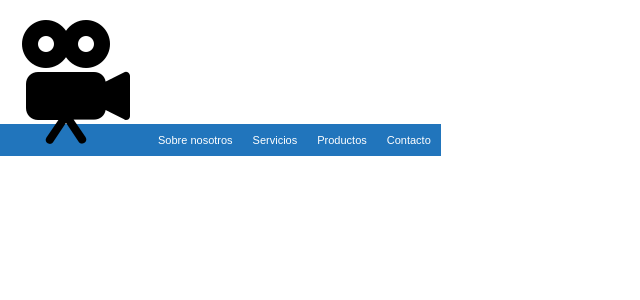
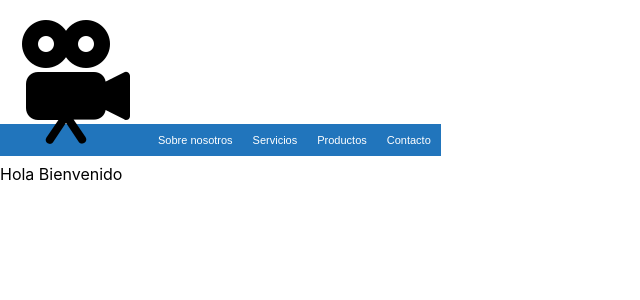
Before and after one commit to jpmolina15/coder-app-JPM, a React (Create React App) app: page / in a window 1280 px wide. Shown: the top 300 px of the page, without its empty margins (0-640 px from the left). Built offline with nearby package versions, Linux system fonts and the light colour scheme.

Commit message:
home greeting

```diff
--- a/src/App.js
+++ b/src/App.js
@@ -1,14 +1,19 @@
-import React from 'react';
+import React, { Component } from 'react';
 import logo from './logo.svg';
 import './App.css';
 import NavBar from './Components/NavBar/NavBar'
+import Home from './Containers/Home';
 
-function App() {
-  return (
-    <div>
-      <NavBar />
-    </div>
-  );
+class App extends Component {
+
+  render() {
+    return (
+      <div>
+        <NavBar />
+        <Home greetings="Hola Bienvenido" />
+      </div>
+    );
+  }
 }
 
 export default App;
--- a/src/Containers/Home.js
+++ b/src/Containers/Home.js
@@ -0,0 +1,12 @@
+import React, { Component } from 'react';
+
+const home = (props) => {
+    return (
+        <div>
+            {props.greetings}
+        </div>)
+
+}
+
+
+export default home
```
